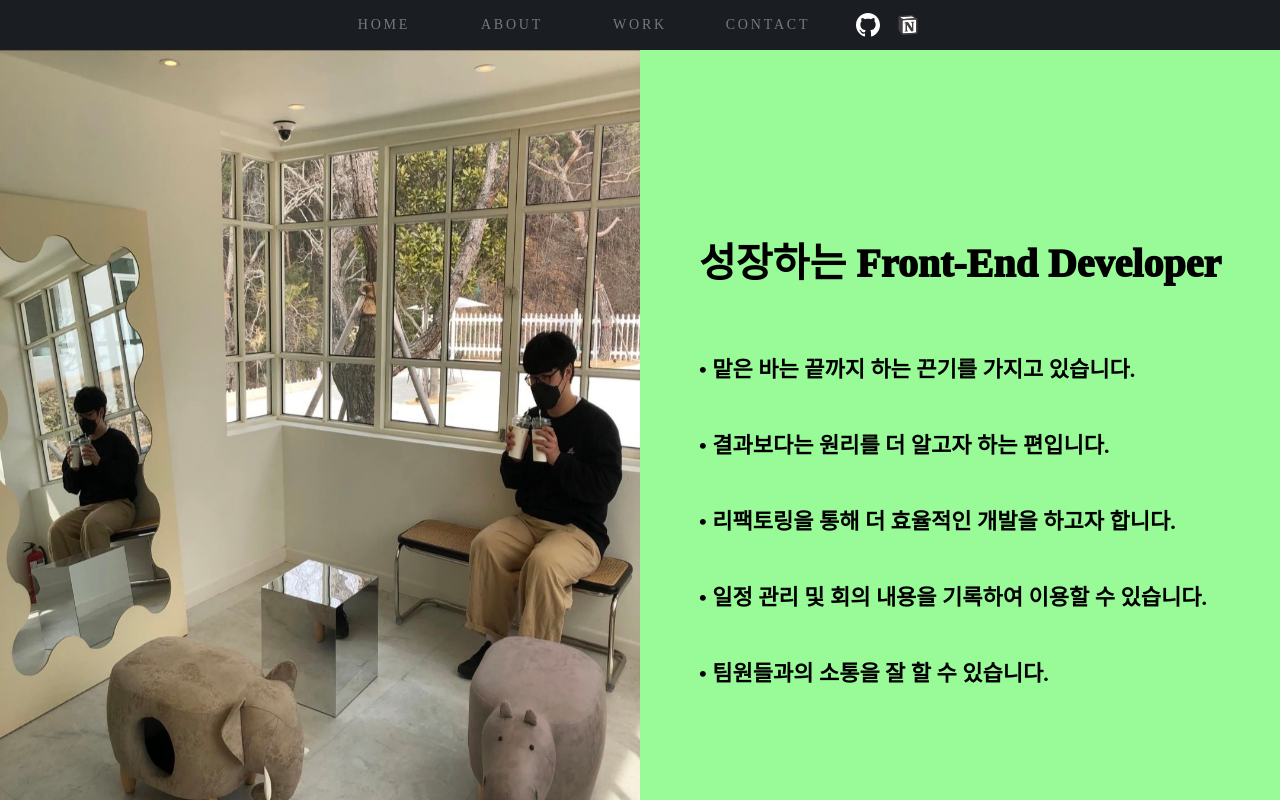
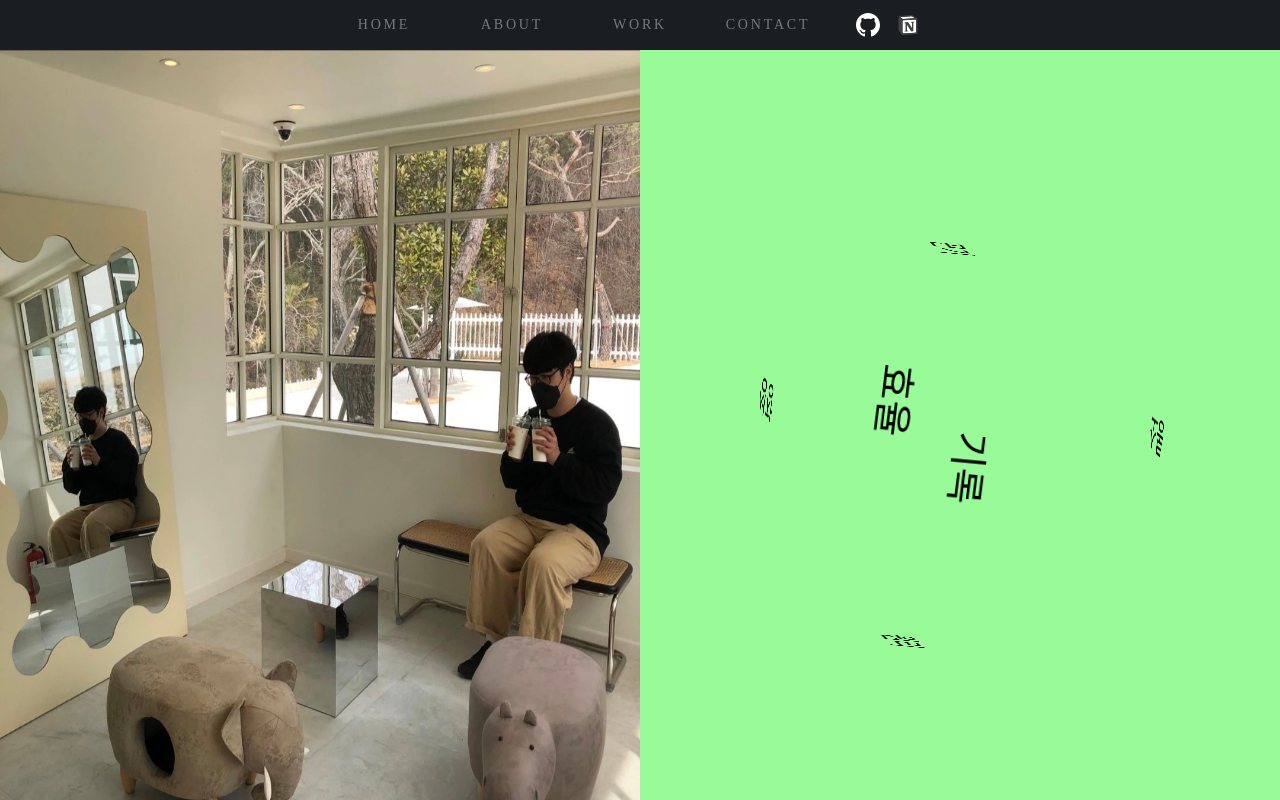
Before and after one commit to bbagbbagn2/PJH-Portfolio, a React (Create React App) app in the folder client/: page /about in a window 1280 px wide. Built offline with nearby package versions, Linux system fonts and the light colour scheme.

Commit message:
ProfilePage 변경

```diff
--- a/client/src/ProfilePage.js
+++ b/client/src/ProfilePage.js
@@ -23,12 +23,12 @@ export default function Profile() {
             </LeftContainer>
             <RightContainer>
             <IntroduceContainer>
-                    <Message fontSize="40px" fontWeight="1000">성장하는 Front-End Developer</Message>
-                    <Message fontSize="22px" fontWeight="600">• 맡은 바는 끝까지 하는 끈기를 가지고 있습니다.</Message>
-                    <Message fontSize="22px" fontWeight="600">• 결과보다는 원리를 더 알고자 하는 편입니다.</Message>
-                    <Message fontSize="22px" fontWeight="600">• 리팩토링을 통해 더 효율적인 개발을 하고자 합니다.</Message>
-                    <Message fontSize="22px" fontWeight="600">• 일정 관리 및 회의 내용을 기록하여 이용할 수 있습니다.</Message>
-                    <Message fontSize="22px" fontWeight="600">• 팀원들과의 소통을 잘 할 수 있습니다.</Message>
+                    <Front>끈기</Front>
+                    <Back>원리</Back>
+                    <Left>효율</Left>
+                    <Right>기록</Right>
+                    <Top>소통</Top>
+                    <Bottom>성장</Bottom>
                 </IntroduceContainer>
             </RightContainer>
         </ProfilePage>
@@ -84,14 +84,47 @@ const Photo = styled.img`
 `
 
 const IntroduceContainer = styled.div`
-    width: 100%;
+    animation: rotate 50000ms linear infinite;
     display: grid;
+    place-items: center;
     place-content: center;
+    margin: auto;
+    transform-style: preserve-3d;
+    width: 100px;
+
+    @keyframes rotate {
+        100% {
+          transform: rotateY(360deg) rotateX(720deg) rotateZ(1080deg);
+        }
+      }
 `
-const Message = styled.p`
-    font-size: ${(props)=>props.fontSize};
-    font-weight: ${(props)=>props.fontWeight};
+
+const Front = styled.div`
+   height: 100%;
+   left: 0;
+   position: absolute;
+   top: 0;
+   width: 100%;
+   font-size: 40px;
+   transform: translateZ(200px);
+`
+const Back = styled(Front)`
+    transform: translateZ(-200px);
 `;
+
+const Left = styled(Front)`
+    transform: translateX(-200px) rotateY(90deg);
+`;
+const Right = styled(Front)`
+    transform: translateX(200px) rotateY(90deg);
+`;
+const Top = styled(Front)`
+    transform: translateY(-200px) rotateX(90deg);
+`;
+const Bottom = styled(Front)`
+    transform: translateY(200px) rotateX(90deg);
+`;
+
 const RightContainer = styled.div`
     display: grid;
     place-items: center;
```
